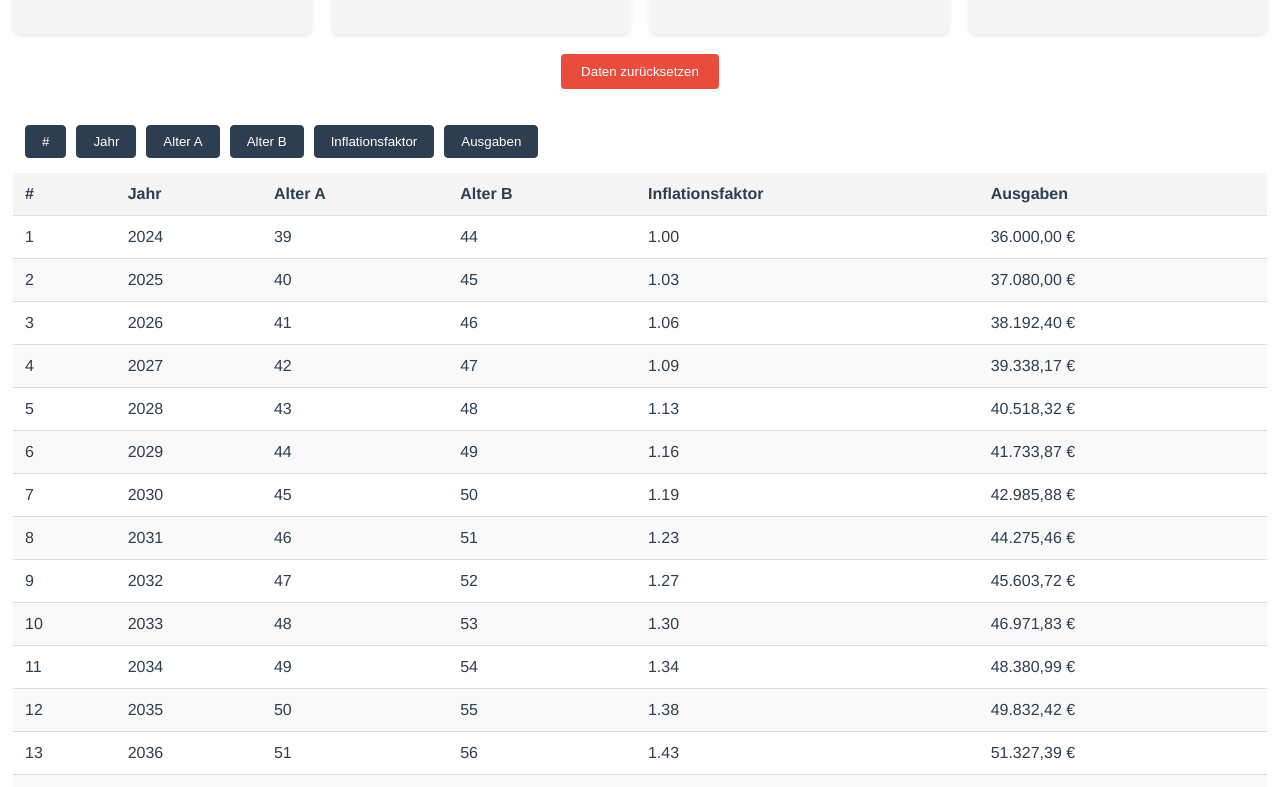
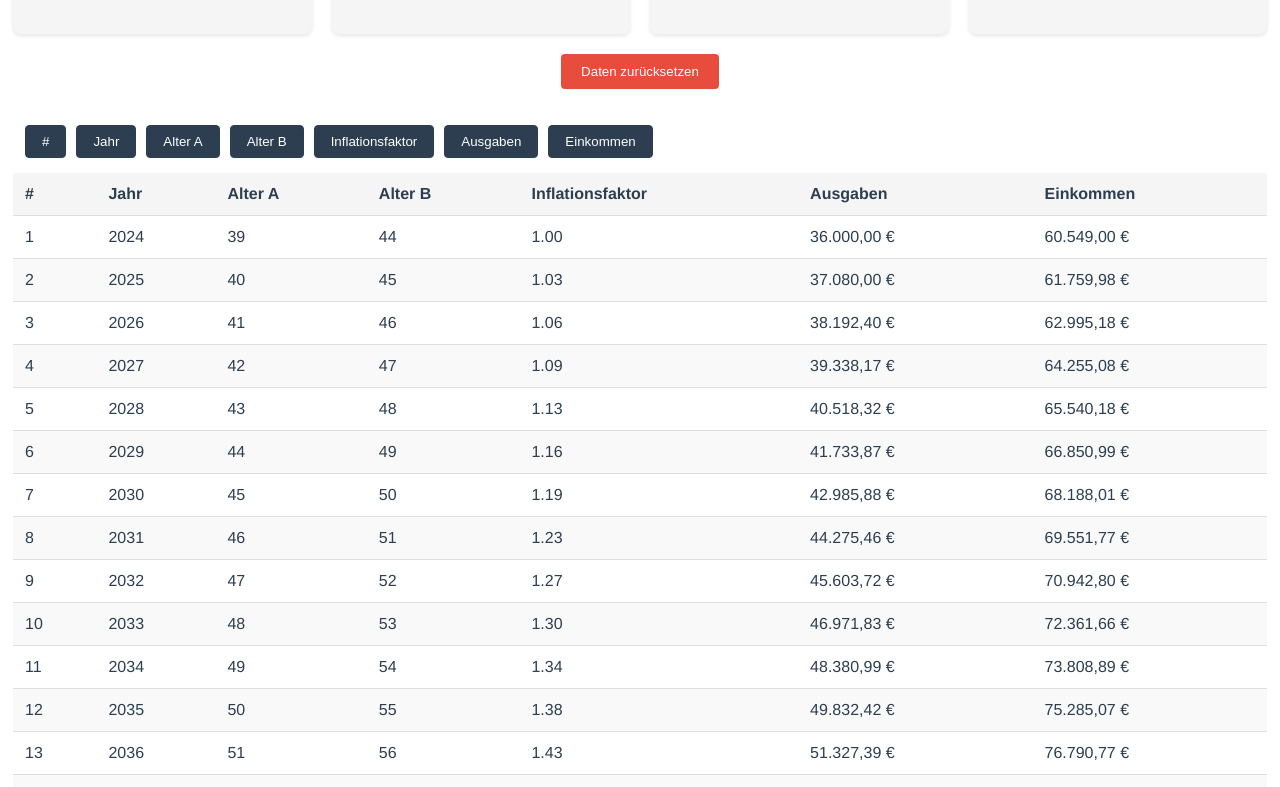
Before and after one commit to damoon/fire-tas, a Vue app: page /#/ in a window 1280 px wide. Shown: the part 712-1499 px from the top of the page. Built offline with nearby package versions, Linux system fonts and the light colour scheme.

Commit message:
added income to table

```diff
--- a/src/components/DataTable.vue
+++ b/src/components/DataTable.vue
@@ -37,6 +37,14 @@
               })
             }}
           </td>
+          <td v-show="columns.income.visible">
+            {{
+              row.income.toLocaleString("de-DE", {
+                style: "currency",
+                currency: "EUR",
+              })
+            }}
+          </td>
         </tr>
       </tbody>
     </table>
@@ -66,6 +74,7 @@ export default defineComponent({
         ageB: { visible: true, label: "Alter B" },
         inflationFactor: { visible: true, label: "Inflationsfaktor" },
         expenses: { visible: true, label: "Ausgaben" },
+        income: { visible: true, label: "Einkommen" },
       } as Columns,
     };
   },
@@ -105,6 +114,14 @@ export default defineComponent({
             this.formData.household.expenses *
             Math.pow(
               1 + this.formData.general.inflation / 100,
+              yearsSinceStart,
+            ),
+          income:
+            (this.formData.personA.net +
+              this.formData.personB.net +
+              this.formData.household.numberOfChildren * 250 * 12) *
+            Math.pow(
+              1 + this.formData.general.salaryIncrease / 100,
               yearsSinceStart,
             ),
         });
--- a/src/components/FireTas.vue
+++ b/src/components/FireTas.vue
@@ -224,12 +224,6 @@ export default defineComponent({
           numberOfChildren: 1,
         },
       } as FormData,
-      columns: {
-        index: { visible: true, label: "#" },
-        year: { visible: true, label: "Year" },
-        ageA: { visible: true, label: "Age A" },
-        ageB: { visible: true, label: "Age B" },
-      } as Columns,
     };
   },
 
--- a/src/types/index.ts
+++ b/src/types/index.ts
@@ -46,5 +46,6 @@ export interface YearlyDataRow {
   ageA: number;
   ageB: number;
   inflationFactor: number;
-  expensesAdjusted: number;
+  expenses: number;
+  income: number;
 }
```
